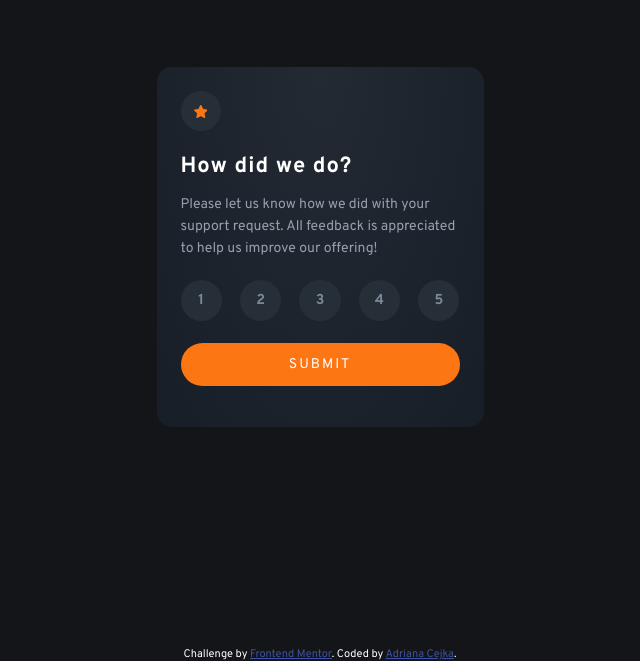
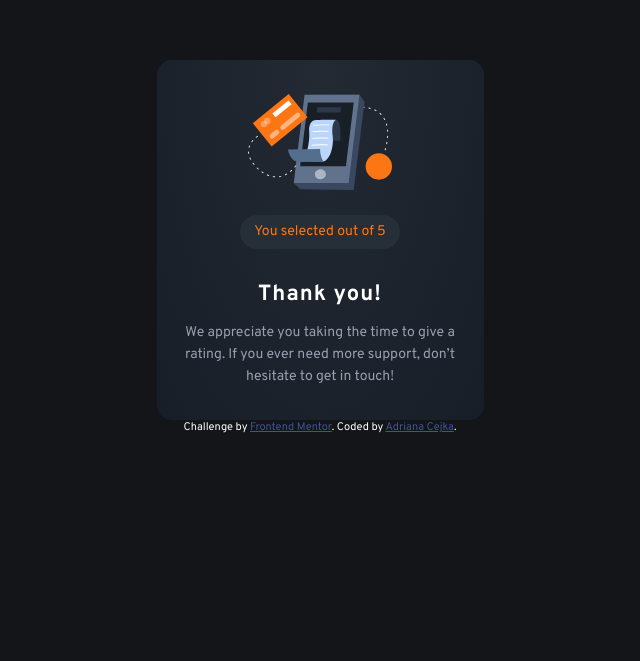
Before and after one commit to adrianacejka/interactive-ating-component, a plain HTML site: page index.html in a window 1280 px wide. Shown: the part 153-814 px from the top of the page, without its empty margins (320-960 px from the left). Drawn offline with Linux system fonts and the light colour scheme.

Commit message:
thanks container - css completed

```diff
--- a/css/main.scss
+++ b/css/main.scss
@@ -30,6 +30,40 @@ body {
 }
 
 .thanks {
+  //visibility: hidden;
+
+  h1,
+  p {
+    text-align: center;
+  }
+
+  img {
+    width: 144px;
+    display: block;
+    margin: 10px auto;
+  }
+
+  .box-selected {
+    text-align: center;
+
+    .you-selected {
+      font-size: 14px;
+      text-align: center;
+      color: #fc7614 !important;
+      background-color: #262e38;
+      border-radius: 25px;
+      padding: 6px 14px;
+      display: inline-block;
+      margin: 15px auto 0 auto;
+    }
+  }
+
+  h1 {
+    margin-top: 10px;
+  }
+}
+
+.rate {
   display: none;
 }
 
--- a/index.html
+++ b/index.html
@@ -75,10 +75,13 @@
 
     <div class="container thanks">
 
-      <img src="images/illustration-thank-you.svg" alt="Illustration">
+      <img src="images/illustration-thank-you.svg" alt="">
+
+      <!-- <div class="box-selected">
+      </div> -->
 
       <div class="box-selected">
-        <p>You selected
+        <p class="you-selected">You selected
           <span id="rated">
             <!-- Add rating here -->
           </span> out of 5
@@ -94,14 +97,14 @@
 
     <!-- Thank you state end -->
 
+    <footer>
+      <div class="attribution">
+        Challenge by <a href="https://www.frontendmentor.io?ref=challenge" target="_blank">Frontend Mentor</a>.
+        Coded by <a href="#">Adriana Cejka</a>.
+      </div>
+    </footer>
+
   </div>
-
-  <div class="attribution">
-    Challenge by <a href="https://www.frontendmentor.io?ref=challenge" target="_blank">Frontend Mentor</a>.
-    Coded by <a href="#">Adriana Cejka</a>.
-  </div>
-
-
 
   <script src="main.js"></script>
 
```
Also changed, not shown: css/main.css, 1 other file.
